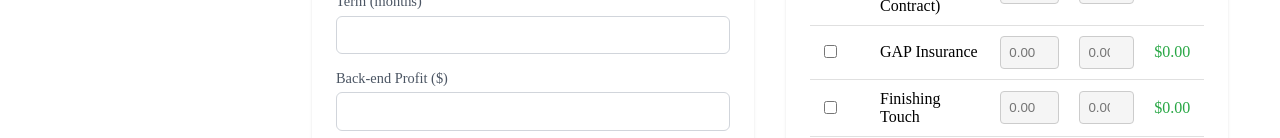
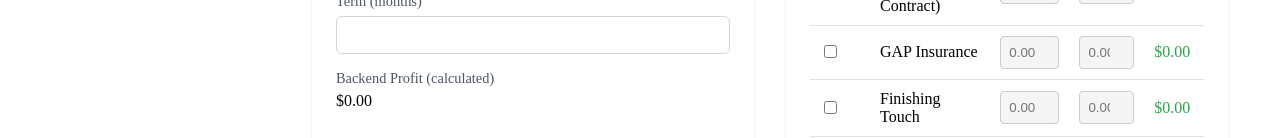
Before and after one commit to LuisGomez-238/terrance, a React (Vite) app: page /deals/new in a window 1280 px wide. Shown: the part 814-952 px from the top of the page. Built offline with nearby package versions, Linux system fonts and the light colour scheme; no server answers; the database is empty; sample sign-in values are in the browser's storage.

Commit message:
automated bacekd gross calculation

```diff
--- a/src/Pages/DealDetails/DealDetails.jsx
+++ b/src/Pages/DealDetails/DealDetails.jsx
@@ -27,8 +27,7 @@ function DealDetails() {
     lenderId: '',
     apr: '',
     term: '',
-    backEndProfit: '',
-    products: {},
+    productData: {},
     notes: ''
   });
 
@@ -126,8 +125,7 @@ function DealDetails() {
           lenderId: formattedDeal.deal.lenderId,
           apr: formattedDeal.deal.apr.toString(),
           term: formattedDeal.deal.term.toString(),
-          backEndProfit: formattedDeal.deal.backEndProfit.toString(),
-          products: productsObj,
+          productData: productsObj,
           notes: formattedDeal.notes
         });
 
@@ -152,23 +150,32 @@ function DealDetails() {
     }));
   };
 
-  const handleProductChange = (product, isChecked, price = '') => {
+  const handleProductDataChange = (productId, field, value) => {
     setFormData(prev => ({
       ...prev,
-      products: {
-        ...prev.products,
-        [product]: {
-          selected: isChecked,
-          price: isChecked ? (price || prev.products[product].price) : ''
+      productData: {
+        ...prev.productData,
+        [productId]: {
+          ...prev.productData[productId],
+          [field]: value
         }
       }
     }));
   };
 
-  const calculateTotalProducts = () => {
-    return Object.values(formData.products).reduce((total, product) => {
-      return total + (product.selected && product.price ? parseFloat(product.price) : 0);
-    }, 0);
+  const calculateTotalProductsProfit = () => {
+    let totalProfit = 0;
+
+    Object.keys(formData.productData).forEach(productId => {
+      const product = formData.productData[productId];
+      if (product.selected) {
+        const soldPrice = parseFloat(product.price) || 0;
+        const cost = parseFloat(product.cost) || 0;
+        totalProfit += (soldPrice - cost);
+      }
+    });
+
+    return totalProfit;
   };
 
   const handleUpdate = async (e) => {
@@ -176,13 +183,24 @@ function DealDetails() {
     setLoading(true);
 
     try {
-      // Construct the updated deal object
-      const selectedProducts = Object.entries(formData.products)
+      // Construct the updated deal object with calculated profit
+      const selectedProducts = Object.entries(formData.productData)
         .filter(([_, product]) => product.selected)
-        .map(([key, product]) => ({
-          type: key,
-          price: parseFloat(product.price) || 0
-        }));
+        .map(([key, product]) => {
+          const soldPrice = parseFloat(product.price) || 0;
+          const cost = parseFloat(product.cost) || 0;
+
+          return {
+            id: key,
+            name: availableProducts.find(p => p.id === key)?.name || key,
+            soldPrice: soldPrice,
+            cost: cost,
+            profit: soldPrice - cost
+          };
+        });
+
+      // Calculate total profit
+      const totalProfit = calculateTotalProductsProfit();
 
       // Create update object for Firestore
       const updateData = {
@@ -197,7 +215,7 @@ function DealDetails() {
         lenderId: formData.lenderId,
         apr: parseFloat(formData.apr) || 0,
         term: parseInt(formData.term) || 0,
-        profit: parseFloat(formData.backEndProfit) || 0,
+        profit: totalProfit, // Automatically calculated profit
         products: selectedProducts,
         notes: formData.notes,
         updatedAt: serverTimestamp()
@@ -224,7 +242,7 @@ function DealDetails() {
           lenderId: formData.lenderId,
           apr: parseFloat(formData.apr) || 0,
           term: parseInt(formData.term) || 0,
-          backEndProfit: parseFloat(formData.backEndProfit) || 0
+          backEndProfit: totalProfit
         },
         products: selectedProducts,
         notes: formData.notes,
@@ -448,31 +466,22 @@ function DealDetails() {
                   required
                 />
               </div>
-              <div className="form-group">
-                <label htmlFor="backEndProfit">Back-end Profit ($)</label>
-                <input
-                  id="backEndProfit"
-                  name="backEndProfit"
-                  type="number"
-                  step="0.01"
-                  min="0"
-                  value={formData.backEndProfit}
-                  onChange={handleInputChange}
-                  required
-                />
+              <div className="form-group calculated-profit">
+                <label>Backend Profit (calculated)</label>
+                <div className="profit-display">${calculateTotalProductsProfit().toFixed(2)}</div>
               </div>
             </div>
 
             <div className="form-section">
               <h2>Products Sold</h2>
               <div className="products-list">
-                {Object.entries(formData.products).map(([key, product]) => (
+                {Object.entries(formData.productData).map(([key, product]) => (
                   <div className="product-item" key={key}>
                     <input
                       type="checkbox"
                       id={key}
                       checked={product.selected}
-                      onChange={(e) => handleProductChange(key, e.target.checked)}
+                      onChange={(e) => handleProductDataChange(key, 'selected', e.target.checked)}
                     />
                     <label htmlFor={key}>
                       {key.replace(/([A-Z])/g, ' $1').replace(/^./, str => str.toUpperCase())}
@@ -481,7 +490,7 @@ function DealDetails() {
                       type="number"
                       placeholder="$"
                       value={product.price}
-                      onChange={(e) => handleProductChange(key, true, e.target.value)}
+                      onChange={(e) => handleProductDataChange(key, 'price', e.target.value)}
                       disabled={!product.selected}
                       className="product-price"
                     />
@@ -490,7 +499,7 @@ function DealDetails() {
               </div>
 
               <div className="products-total">
-                Total Products: ${calculateTotalProducts().toFixed(2)}
+                Total Products: ${calculateTotalProductsProfit().toFixed(2)}
               </div>
             </div>
           </div>
--- a/src/Pages/NewDeal/NewDeal.jsx
+++ b/src/Pages/NewDeal/NewDeal.jsx
@@ -23,7 +23,6 @@ function NewDeal() {
   const [selectedLender, setSelectedLender] = useState('');
   const [apr, setApr] = useState('');
   const [term, setTerm] = useState('');
-  const [backEndProfit, setBackEndProfit] = useState('');
   const [notes, setNotes] = useState('');
 
   // Updated product list with all specified products
@@ -97,11 +96,20 @@ function NewDeal() {
     return price - cost;
   };
 
-  // Function to calculate total profit across all products
+  // Function to calculate total profit from all products
   const calculateTotalProductsProfit = () => {
-    return Object.keys(productData).reduce((total, productId) => {
-      return total + calculateProductProfit(productId);
-    }, 0);
+    let totalProfit = 0;
+
+    Object.keys(productData).forEach(productId => {
+      const product = productData[productId];
+      if (product.selected) {
+        const soldPrice = parseFloat(product.price) || 0;
+        const cost = parseFloat(product.cost) || 0;
+        totalProfit += (soldPrice - cost);
+      }
+    });
+
+    return totalProfit;
   };
 
   // Function to calculate total revenue from products
@@ -139,7 +147,7 @@ function NewDeal() {
         });
 
       // Calculate total profit from products
-      const productsProfit = calculateTotalProductsProfit();
+      const totalProfit = calculateTotalProductsProfit();
 
       // Create a well-structured deal object
       const dealData = {
@@ -164,9 +172,7 @@ function NewDeal() {
 
         // Products and profit
         products: selectedProductsList,
-        productsProfit: productsProfit,
-        backEndProfit: parseFloat(backEndProfit) || 0,
-        totalProfit: productsProfit + (parseFloat(backEndProfit) || 0),
+        profit: totalProfit, // Automatically calculated profit
 
         // Additional information
         notes: notes || '',
@@ -314,17 +320,9 @@ function NewDeal() {
                 required
               />
             </div>
-            <div className="form-group">
-              <label htmlFor="backEndProfit">Back-end Profit ($)</label>
-              <input
-                id="backEndProfit"
-                type="number"
-                step="0.01"
-                min="0"
-                value={backEndProfit}
-                onChange={(e) => setBackEndProfit(e.target.value)}
-                required
-              />
+            <div className="form-group calculated-profit">
+              <label>Backend Profit (calculated)</label>
+              <div className="profit-display">${calculateTotalProductsProfit().toFixed(2)}</div>
             </div>
           </div>
 
```
